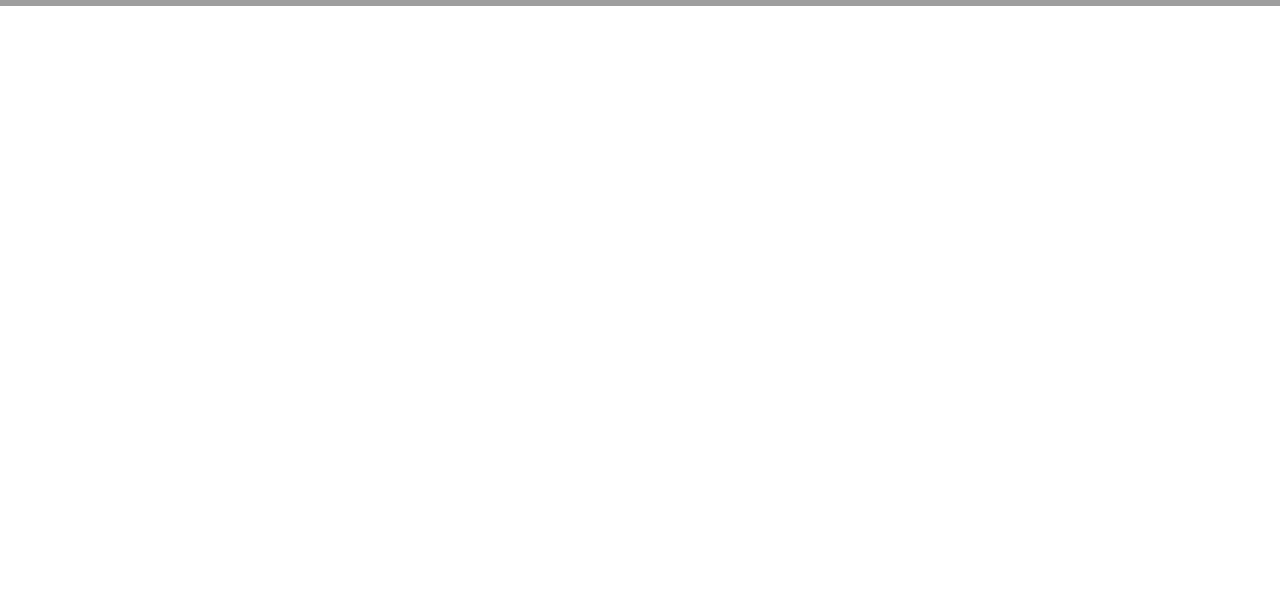
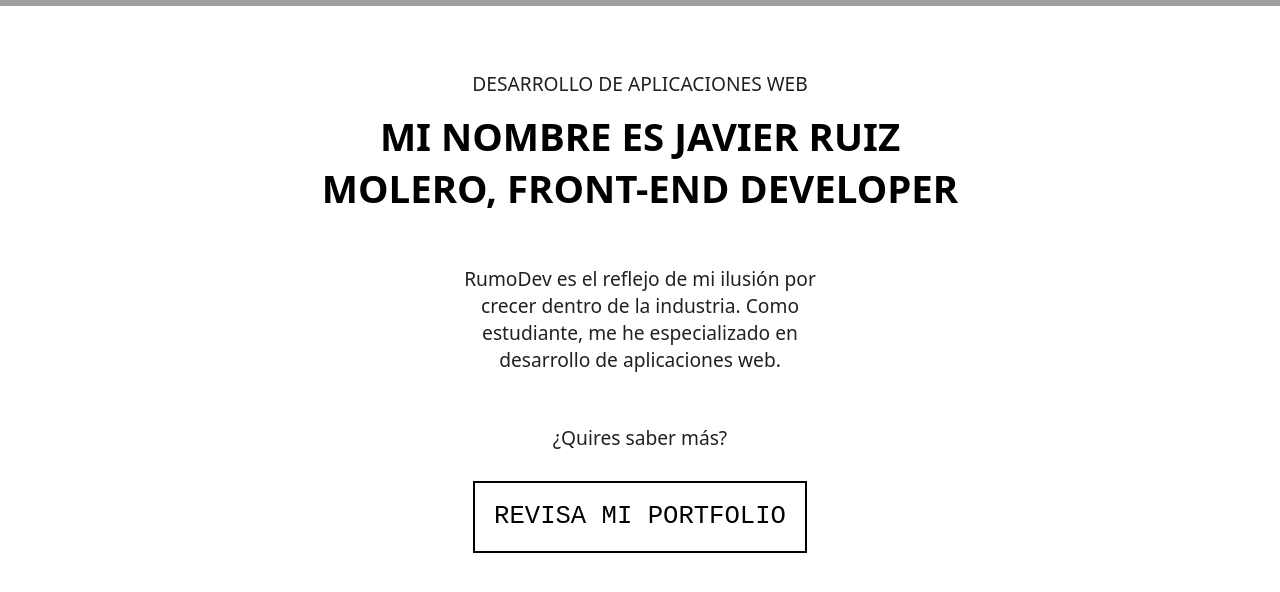
Before and after one commit to javierrm11/Portfolio, a plain HTML site: page index.html in a window 1280 px wide. Shown: the part 794-1386 px from the top of the page. Before the commit the page ends 800 px from the top, so only its background shows below. Drawn offline with Linux system fonts and the light colour scheme; grey boxes are pictures that could not be loaded.

Commit message:
añadir info

```diff
--- a/css/style.css
+++ b/css/style.css
@@ -54,6 +54,56 @@ h2{
     filter: invert(1);
     transition: filter 0.1s ease-in-out;
 }
+#page-initial-info{
+    margin: 5% 10%;
+    text-align: -webkit-center;
+}
+
+#page-initial-info .subtitle {
+    font-size: 1.5vw;
+    font-family: system-ui;
+    font-weight: 100;
+    color: rgb(33, 33, 33);
+    text-transform: uppercase;
+    margin-bottom: 1vw;
+}
+#page-initial-info h3{
+    font-size: 3vw;
+    font-family: system-ui;
+    font-weight: bolder;
+    color: black;
+    width: 67%;
+    text-align: center;
+}
+#p-info-text{
+    font-size: 1.5vw;
+    font-family: system-ui;
+    font-weight: 100;
+    color: rgb(33, 33, 33);
+    margin-top: 4vw;
+    width: 40%;
+}
+#p-mas{
+    font-size: 1.5vw;
+    font-family: system-ui;
+    color: rgb(33, 33, 33);
+    margin-top: 4vw;
+    margin-bottom: 4vw;
+}
+#page-initial-info a{
+    text-decoration: none;
+    font-size: 2vw;
+    font-family: monospace;
+    text-transform: uppercase;
+    padding: 1.5vw;
+    border: 2px solid black;
+    color: black;
+}
+#page-initial-info a:hover{
+    background-color: black;
+    color: white;
+}
+
 
 
 
--- a/index.html
+++ b/index.html
@@ -24,6 +24,14 @@
                 <img src="./images/boton-bajo.png" alt="" srcset="">
             </div>
         </section>
+        <section id="page-initial-info">
+            <p class="subtitle">Desarrollo de aplicaciones web</p>
+            <h3>MI NOMBRE ES JAVIER RUIZ MOLERO, FRONT-END DEVELOPER</h3>
+            <p id="p-info-text">RumoDev es el reflejo de mi ilusión por crecer dentro de la industria.
+                Como estudiante, me he especializado en desarrollo de aplicaciones web.</p>
+            <p id="p-mas">¿Quires saber más?</p>
+            <a href="#">Revisa mi portfolio</a>
+        </section>
     </main>
 <body>
 
```
